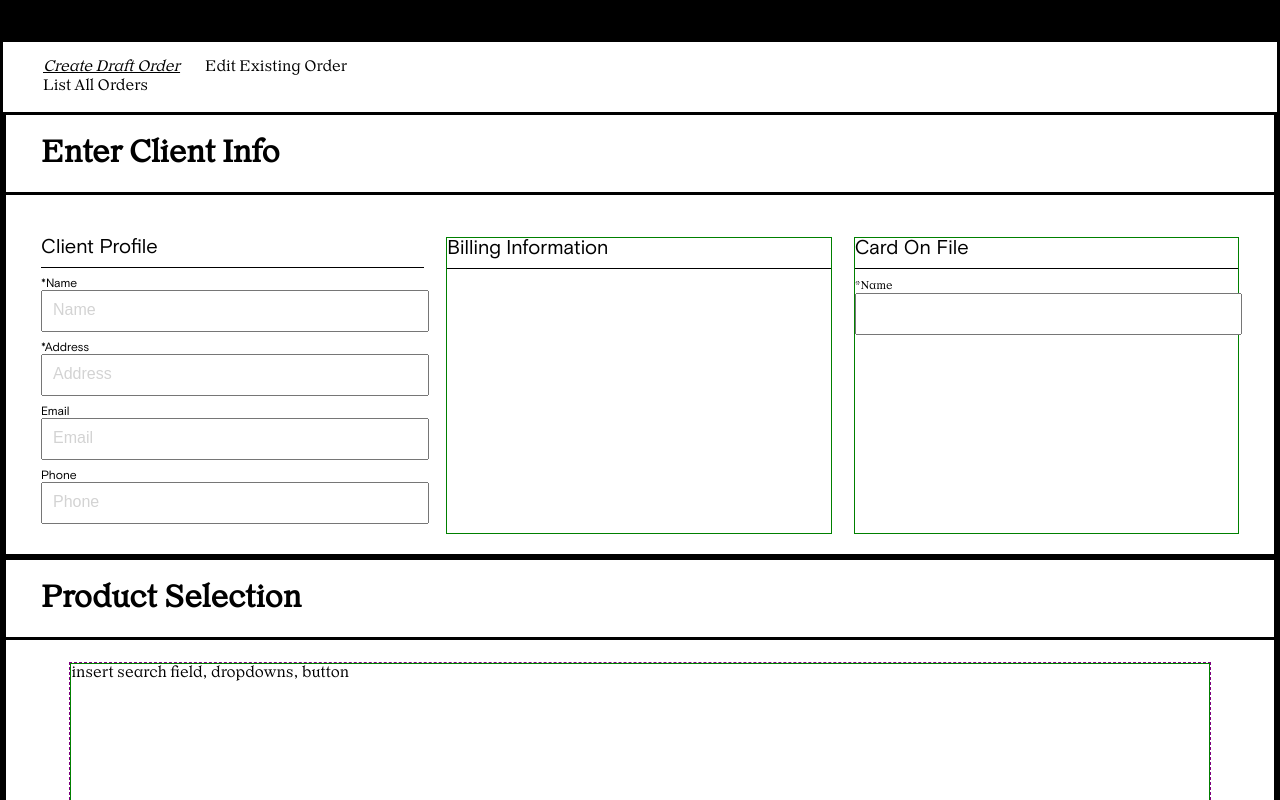
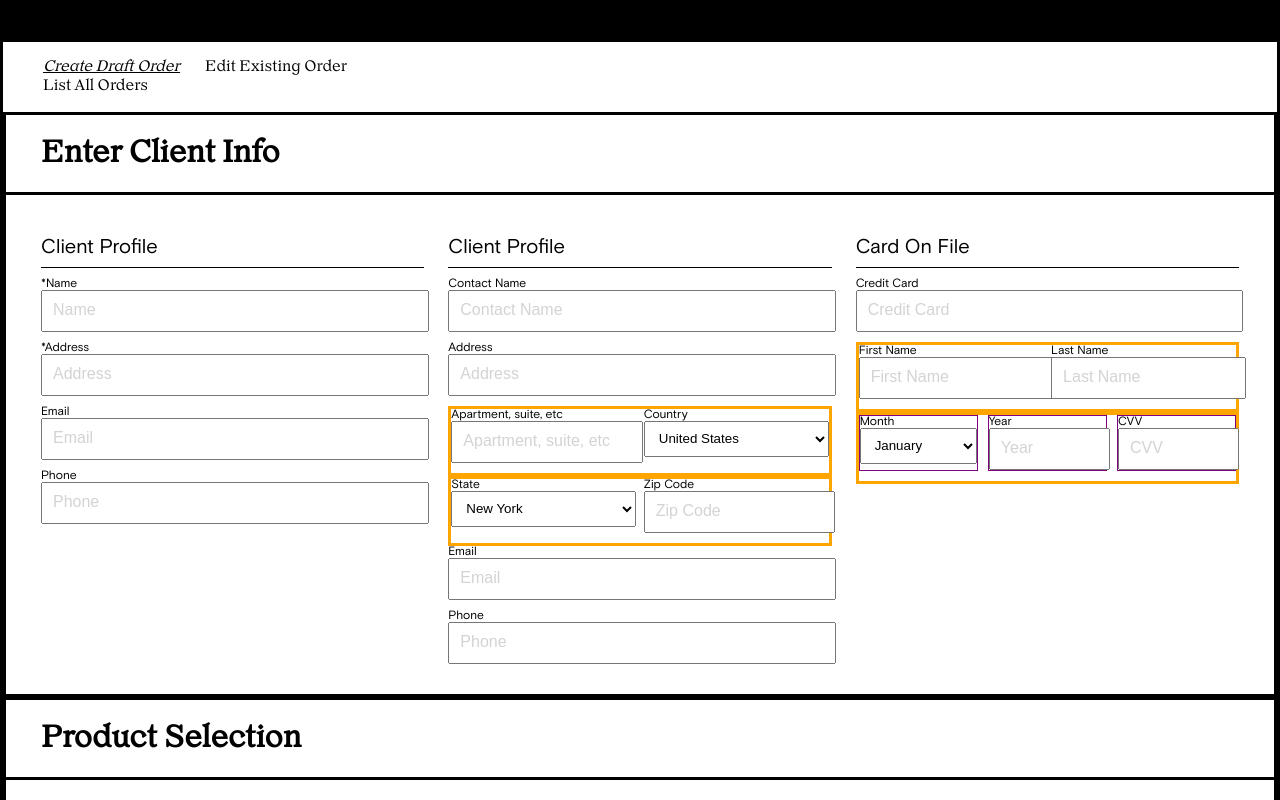
Before and after one commit to astaiglesia/enterprise-order-application, a React (Create React App) app: page / in a window 1280 px wide. Shown: the top 800 px of the page. Built offline with nearby package versions, Linux system fonts and the light colour scheme.

Commit message:
populate billing, credit forms

```diff
--- a/src/components/Profile/BillingForm/BillingForm.jsx
+++ b/src/components/Profile/BillingForm/BillingForm.jsx
@@ -2,10 +2,60 @@ import "./BillingForm.scss";
 
 const BillingForm = () => {
   return (
-    // add form fields
-    <div className="form billing-form">
-      <div className="form-heading font-face-grotesque">Billing Information</div>
+    <div className="form billing-form font-face-grotesque">
+      <div className="form-heading">Client Profile</div>
+      <div className="input-wrapper">
+        <label for="contact-name">Contact Name </label>
+        <input type="text" name="contact-name" id="contact-name" placeholder="Contact Name" />
+      </div>
+      <div className="input-wrapper">
+        <label for="contact-address">Address</label>
+        <input type="text" name="contact-address" id="contact-address" placeholder="Address" />
+      </div>
 
+      <div className="two-col">
+        <div className="input-wrapper">
+          <label for="apt">Apartment, suite, etc</label>
+          <input type="text" name="apt" id="apt" placeholder="Apartment, suite, etc"/>
+        </div>
+        <div className="input-wrapper">
+          <label for="country">Country</label>
+          <select name="country" id="country">
+            <option value="usa">United States</option>
+            <option value="canada">Canada</option>
+            <option value="france">France</option>
+            <option value="italy">Italy</option>
+            <option value="japan">Japan</option>
+            <option value="united-kingdom">United Kingdom</option>
+          </select>
+        </div>
+      </div>
+
+      <div className="two-col">
+        <div className="input-wrapper">
+          <label for="state">State</label>
+          <select name="state" id="state" placeholder="State">
+            <option value="new-york">New York</option>
+            <option value="new-jersey">New Jersey</option>
+            <option value="connecticut">Connecticut</option>
+            <option value="pennsylvania">Pennsylvania</option>
+          </select>
+        </div>
+        <div className="input-wrapper">
+          <label for="">Zip Code</label>
+          <input type="text" name="zip" id="zip" placeholder="Zip Code"/>
+        </div>
+      </div>
+
+      <div className="input-wrapper">
+        <label for="contact-email">Email</label>
+        <input type="text" name="contact-email" id="contact-email" placeholder="Email" />
+      </div>
+      <div className="input-wrapper">
+        <label for="contact-address">Phone</label>
+        <input type="tel" name="phone" id="phone"
+               pattern="[0-9]{3}-[0-9]{3}-[0-9]{4}" placeholder="Phone"/>
+      </div>
     </div>
   )
 }
--- a/src/components/Profile/BillingForm/BillingForm.scss
+++ b/src/components/Profile/BillingForm/BillingForm.scss
@@ -1,3 +1,30 @@
 .billing-form {
-  border: thin solid green;
+  .two-col {
+    border: medium solid orange;
+    display: flex;
+    flex-flow: row wrap;
+    justify-content: space-between;
+
+    .input-wrapper {
+      width: 49%;
+      margin-bottom: 10px;
+    }
+
+    #apt, #zip {
+      width: 95%;
+      height: 36px;
+      padding-left: 10px;
+    }
+
+    select {
+      width: 100%;
+      height: 36px;
+      padding-left: 10px;
+    }
+  }
+  ::placeholder {
+    color: lightgray;
+    font-size: 16px;
+  }
+
 }
--- a/src/components/Profile/CreditForm/CreditForm.jsx
+++ b/src/components/Profile/CreditForm/CreditForm.jsx
@@ -2,15 +2,52 @@ import "./CreditForm.scss";
 
 const CreditForm = () => {
   return (
-    // add form fields
-    <div className="form credit-form">
-      <div className="form-heading font-face-grotesque">Card On File</div>
-      <form action="" method="">
-        <div>
-          <label for="name">*Name </label>
-          <input type="text" name="name" id="name" required/>
+    <div className="form credit-form font-face-grotesque">
+      <div className="form-heading">Card On File</div>
+      <div className="input-wrapper">
+        <label for="cc">Credit Card </label>
+        <input type="number" name="cc" id="cc" placeholder="Credit Card" />
+      </div>
+
+      <div className="two-col">
+        <div className="input-wrapper">
+          <label for="cc-firstName">First Name </label>
+          <input type="text" name="cc-firstName" id="cc-firstName" placeholder="First Name" />
         </div>
-      </form>
+        <div className="input-wrapper">
+          <label for="cc-lastName">Last Name </label>
+          <input type="text" name="cc-lastName" id="cc-lastName" placeholder="Last Name" />
+        </div>
+      </div>
+
+      <div className="three-col">
+        <div className="input-wrapper">
+          <label for="month">Month</label>
+          <select name="month" id="month" placeholder="Month">
+            <option value="january">January</option>
+            <option value="february">February</option>
+            <option value="march">March</option>
+            <option value="april">April</option>
+            <option value="may">May</option>
+            <option value="june">June</option>
+            <option value="july">July</option>
+            <option value="august">August</option>
+            <option value="september">September</option>
+            <option value="october">October</option>
+            <option value="november">November</option>
+            <option value="december">December</option>
+          </select>
+        </div>
+        <div className="input-wrapper">
+          <label for="year">Year</label>
+          <input type="number" name="year" id="year" placeholder="Year"/>
+        </div>
+        <div className="input-wrapper">
+          <label for="cvv">CVV</label>
+          <input type="number" name="cvv" id="cvv" placeholder="CVV"/>
+        </div>
+      </div>
+
     </div>
   )
 }
--- a/src/components/Profile/CreditForm/CreditForm.scss
+++ b/src/components/Profile/CreditForm/CreditForm.scss
@@ -1,4 +1,55 @@
 .credit-form {
-  border: thin solid green;
+  .two-col {
+    border: medium solid orange;
+    display: flex;
+    flex-flow: row wrap;
+    justify-content: space-between;
+
+    .input-wrapper {
+      width: 49%;
+      margin-bottom: 10px;
+    }
+
+    #apt, #zip {
+      width: 95%;
+      height: 36px;
+      padding-left: 10px;
+    }
+
+    select {
+      width: 100%;
+      height: 36px;
+      padding-left: 10px;
+    }
+  }
+
+  .three-col {
+    border: medium solid orange;
+    display: flex;
+    flex-flow: row wrap;
+    justify-content: space-between;
+
+    .input-wrapper {
+      border: thin solid purple;
+      width: 31%;
+      margin-bottom: 10px;
+    }
+
+    #cvv, #year {
+      width: 90%;
+      height: 36px;
+      padding-left: 10px;
+    }
+
+    select {
+      width: 100%;
+      height: 36px;
+      padding-left: 10px;
+    }
+  }
+  ::placeholder {
+    color: lightgray;
+    font-size: 16px;
+  }
 
 }
```
Also changed, not shown: src/components/Profile/ClientContainer.scss (line endings or trailing spaces).
